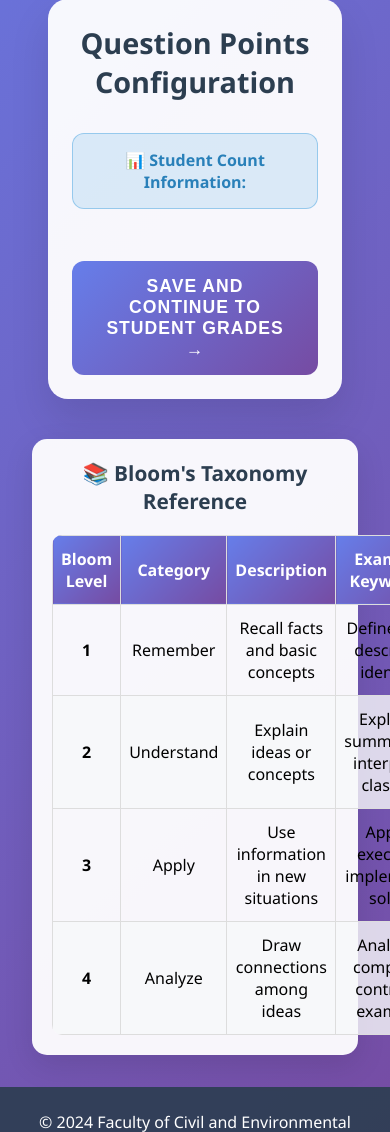
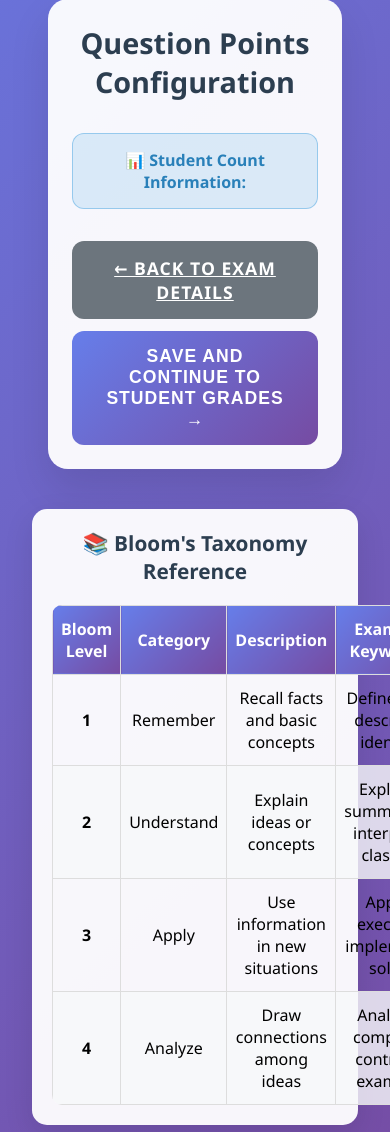
Before and after one commit to Canatalay37/Evaluating-system, a Python web app: template templates/question_points.html in a window 390 px wide; the page is wider, and only the part inside the window is pictured. Shown: the part 515-1647 px from the top of that part. Run offline with Jinja, Linux system fonts and the light colour scheme; the template is opened without the code that fills it: most values are stand-ins (such as "Sample title", 1, 10 or a date in 2020).

Commit message:
WIP: remaining changes completed

```diff
--- a/templates/question_points.html
+++ b/templates/question_points.html
@@ -204,6 +204,24 @@
             width: 100%;
             transition: all 0.3s ease;
         }
+        .submit-btn.secondary-btn {
+            background: #6c757d;
+            box-shadow: none;
+        }
+        .button-row {
+            display: flex;
+            gap: 12px;
+            align-items: center;
+            justify-content: space-between;
+            flex-wrap: nowrap;
+            margin-top: 2rem;
+        }
+        .button-row .submit-btn {
+            width: auto;
+            flex: 1;
+            text-align: center;
+            margin-top: 0;
+        }
 
         .submit-btn:disabled {
             background: #6c757d;
@@ -283,6 +301,9 @@
             .card {
                 padding: 1.5rem;
                 margin: 1rem;
+            }
+            .button-row {
+                flex-wrap: wrap;
             }
         }
     </style>
@@ -378,7 +399,14 @@
                     {% endfor %}
 
                     <!-- Submit Button -->
-                    <button type="submit" class="submit-btn" disabled>Save and Continue to Student Grades →</button>
+                    <div class="button-row">
+                        <a href="{{ url_for('exam_details') }}" class="submit-btn secondary-btn">
+                            ← Back to Exam Details
+                        </a>
+                        <button type="submit" id="saveContinueBtn" class="submit-btn" disabled>
+                            Save and Continue to Student Grades →
+                        </button>
+                    </div>
                 </form>
             </div>
 
@@ -437,7 +465,7 @@
             console.log('Sayfa yüklendi, JavaScript çalışıyor...');
 
             // Submit butonunu bul
-            const submitBtn = document.querySelector('.submit-btn');
+            const submitBtn = document.getElementById('saveContinueBtn');
             if (!submitBtn) {
                 console.error('Submit butonu bulunamadı!');
                 return;
```
Also changed, not shown: gui_evaluating.py (+25 -3 lines), templates/student_grades.html (+10 -1 lines), instance/evaluation_system.db.
